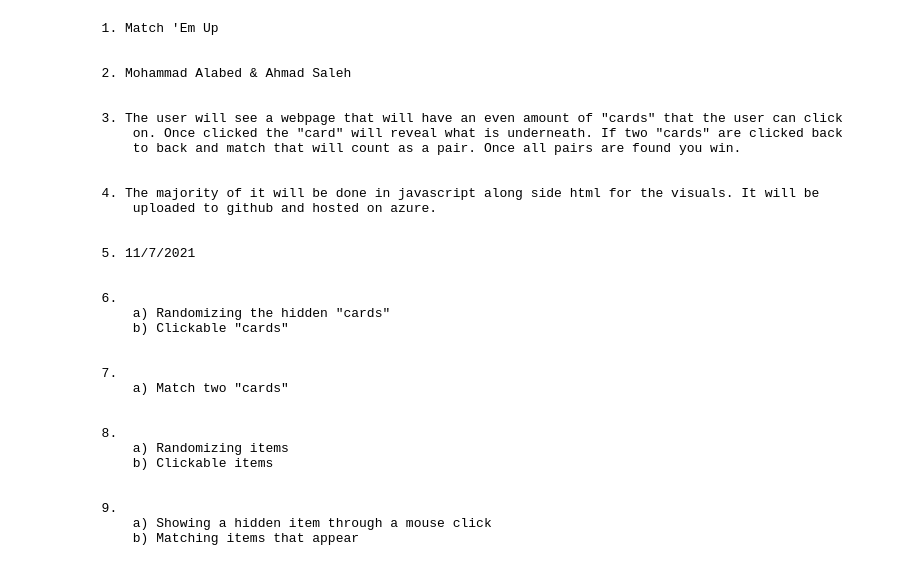
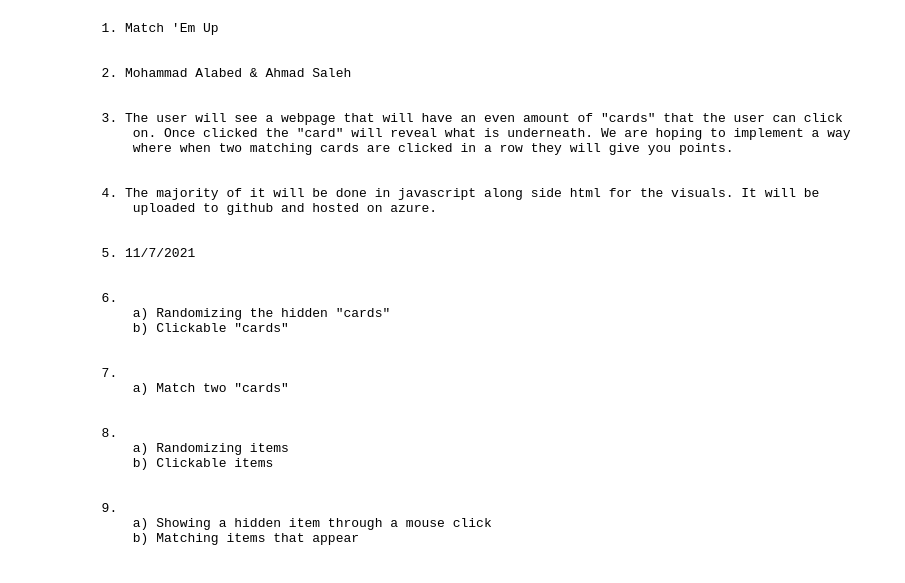
Before and after one commit to boomsquad/FinalProject_Proposal, a plain HTML site: page index.html in a window 1280 px wide. Shown: the part 59-642 px from the top of the page, without its empty margins (0-905 px from the left). Drawn offline with Linux system fonts and the light colour scheme.

Commit message:
Changed what the project does

```diff
--- a/index.html
+++ b/index.html
@@ -12,8 +12,8 @@
             2. Mohammad Alabed & Ahmad Saleh
         <br>
             3. The user will see a webpage that will have an even amount of "cards" that the user can click
-                on. Once clicked the "card" will reveal what is underneath. If two "cards" are clicked back
-                to back and match that will count as a pair. Once all pairs are found you win.
+                on. Once clicked the "card" will reveal what is underneath. We are hoping to implement a way
+                where when two matching cards are clicked in a row they will give you points.
         <br>
             4. The majority of it will be done in javascript along side html for the visuals. It will be
                 uploaded to github and hosted on azure.
```
